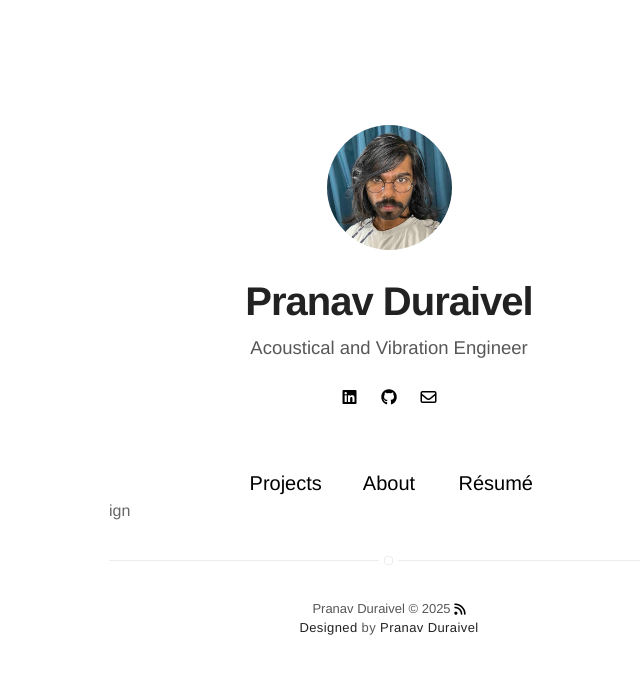
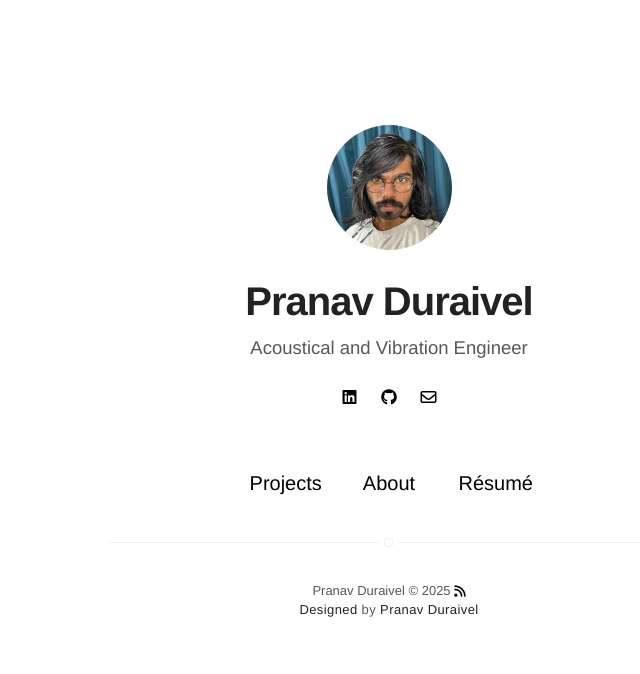
Before and after one commit to PranavDuraivel/PranavDuraivel.github.io, a Jekyll site: the page built from index.html, in a window 1280 px wide. Shown: the top 674 px of the page, without its empty margins (251-891 px from the left). Built offline with Jekyll 4.4.1, drawn with Linux system fonts in a browser that asks for light colours; nearby versions of some CDN libraries.

Commit message:
Update footer.html

```diff
--- a/_includes/footer.html
+++ b/_includes/footer.html
@@ -1,4 +1,4 @@
-ign<footer class="footer-main">
+<footer class="footer-main">
     {{ site.title }} © {{ site.time | date: '%Y' }}
 
     <a class="link" href="{{ site.url }}/feed.xml" target="_blank" alt="anchor link to rss feed" aria-label="anchor link to rss feed">
@@ -6,8 +6,8 @@ ign<footer class="footer-main">
     </a>
 
     <p class="extra">
-        <a class="link" href="https://github.com/sergiokopplin/indigo">Designed</a>
+        <a class="link" href="https://pranavduraivel.github.io">Designed</a>
         by
-        <a class="link" href="https://github.com/sergiokopplin/indigo">Pranav Duraivel</a>
+        <a class="link" href="https://github.com/PranavDuraivel">Pranav Duraivel</a>
     </p>
 </footer>
```
